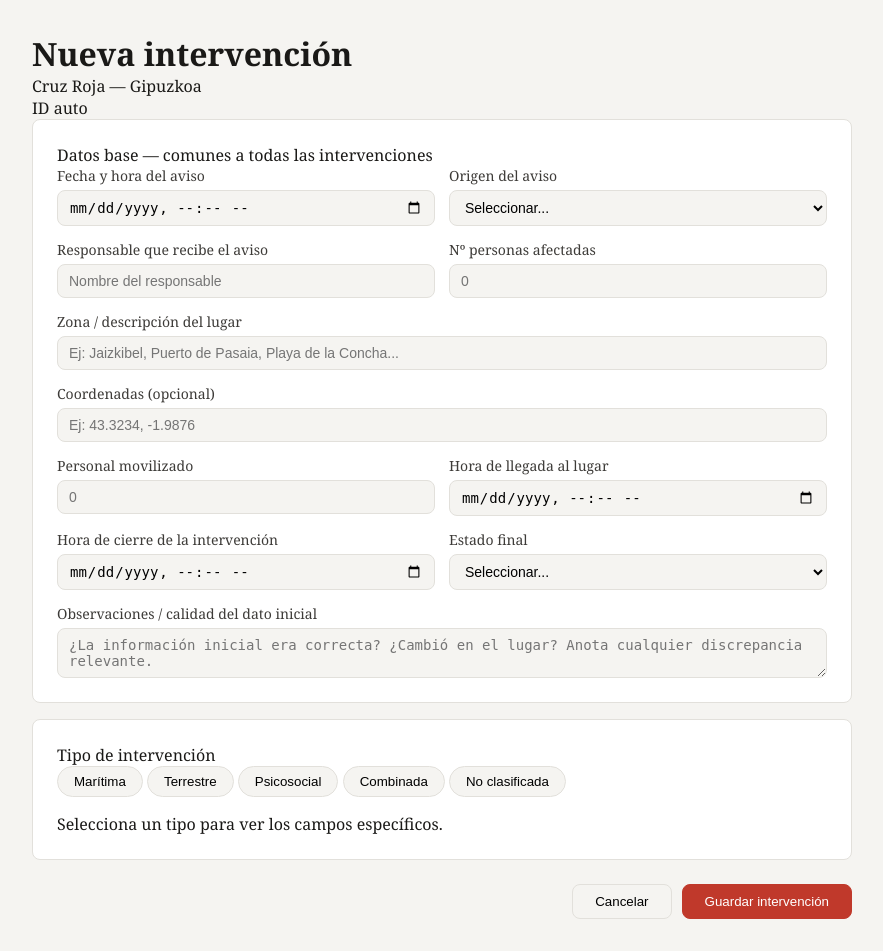
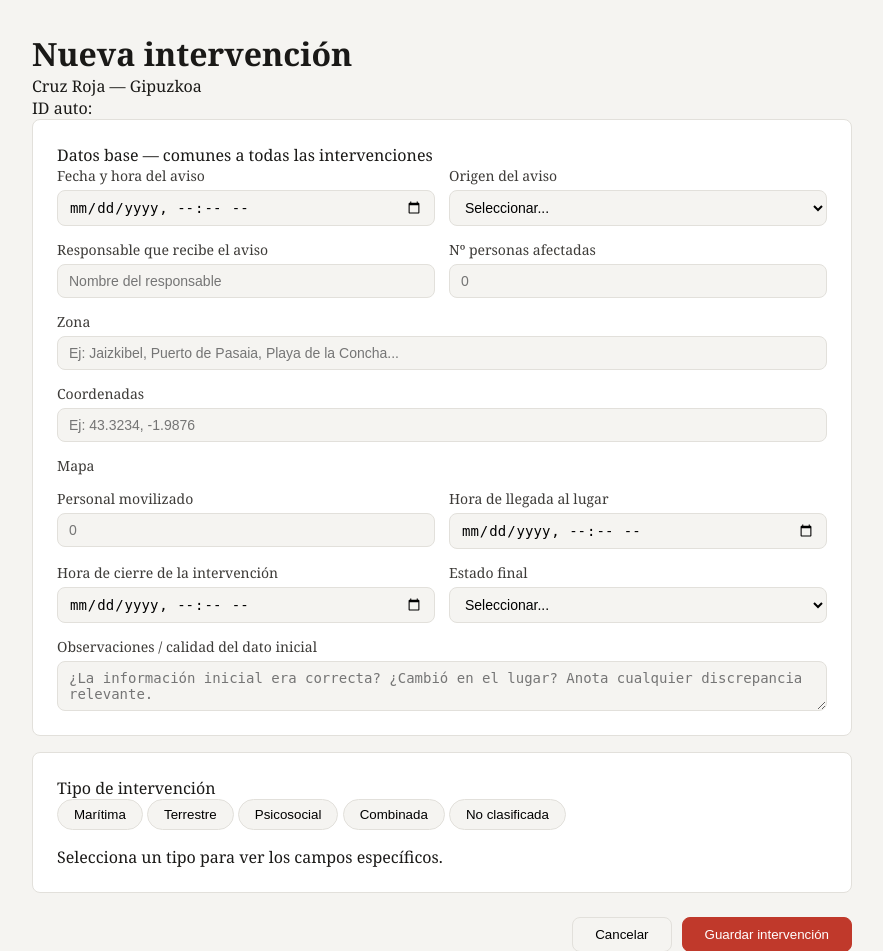
Before and after one commit to IkerAramendi/Cruz-Roja, a Django app: page /crearIntervencion/ in a window 1280 px wide. Shown: the top 951 px of the page, without its empty margins (198-1081 px from the left). Before the commit the page ends 919 px from the top, so only its background shows below. Run offline with Django 5.2, Linux system fonts and the light colour scheme.

Commit message:
Input de localización en el formulario base modificado

```diff
--- a/intervenciones/templates/crear_intervencion.html
+++ b/intervenciones/templates/crear_intervencion.html
@@ -15,7 +15,7 @@
       <p>Cruz Roja — Gipuzkoa</p>
     </div>
     <div style="margin-left:auto">
-      <span class="id-badge">ID auto</span>
+      <span class="id-badge">ID auto:</span>
     </div>
   </div>
 
@@ -46,12 +46,15 @@
         <input type="number" min="0" placeholder="0">
       </div>
       <div class="field full">
-        <label>Zona / descripción del lugar</label>
+        <label>Zona</label> <!-- Empieza a escribir y selecciona una opción -> modifica mapa -->
         <input type="text" placeholder="Ej: Jaizkibel, Puerto de Pasaia, Playa de la Concha...">
       </div>
-      <div class="field full">
-        <label>Coordenadas (opcional)</label>
+      <div class="field full"> <!-- Empieza escribe las coordenadas-> modifica mapa -->
+        <label>Coordenadas</label>
         <input type="text" placeholder="Ej: 43.3234, -1.9876">
+      </div>
+      <div class="field full"> <!-- Empieza escribe las coordenadas-> modifica mapa -->
+        <label>Mapa</label>
       </div>
       <div class="field">
         <label>Personal movilizado</label>
@@ -219,7 +222,7 @@
           <div class="field"><label>Nº vehículos</label><input type="number" min="0" placeholder="0"></div>
           <div class="field"><label>Nº equipos</label><input type="number" min="0" placeholder="0"></div>
           <div class="field"><label>Estado de la persona encontrada</label><select><option value="">Seleccionar...</option><option>Ilesa</option><option>Herida leve</option><option>Herida grave</option><option>Fallecida</option><option>No localizada</option></select></div>
-          <div class="field full"><label>Localización de la persona encontrada (coordenadas)</label><input type="text" placeholder="Ej: 43.3234, -1.9876"></div>
+          <!--<div class="field full"><label>Localización de la persona encontrada (coordenadas)</label><input type="text" placeholder="Ej: 43.3234, -1.9876"></div>-->
         </div>
       </div>
     </div>
```
